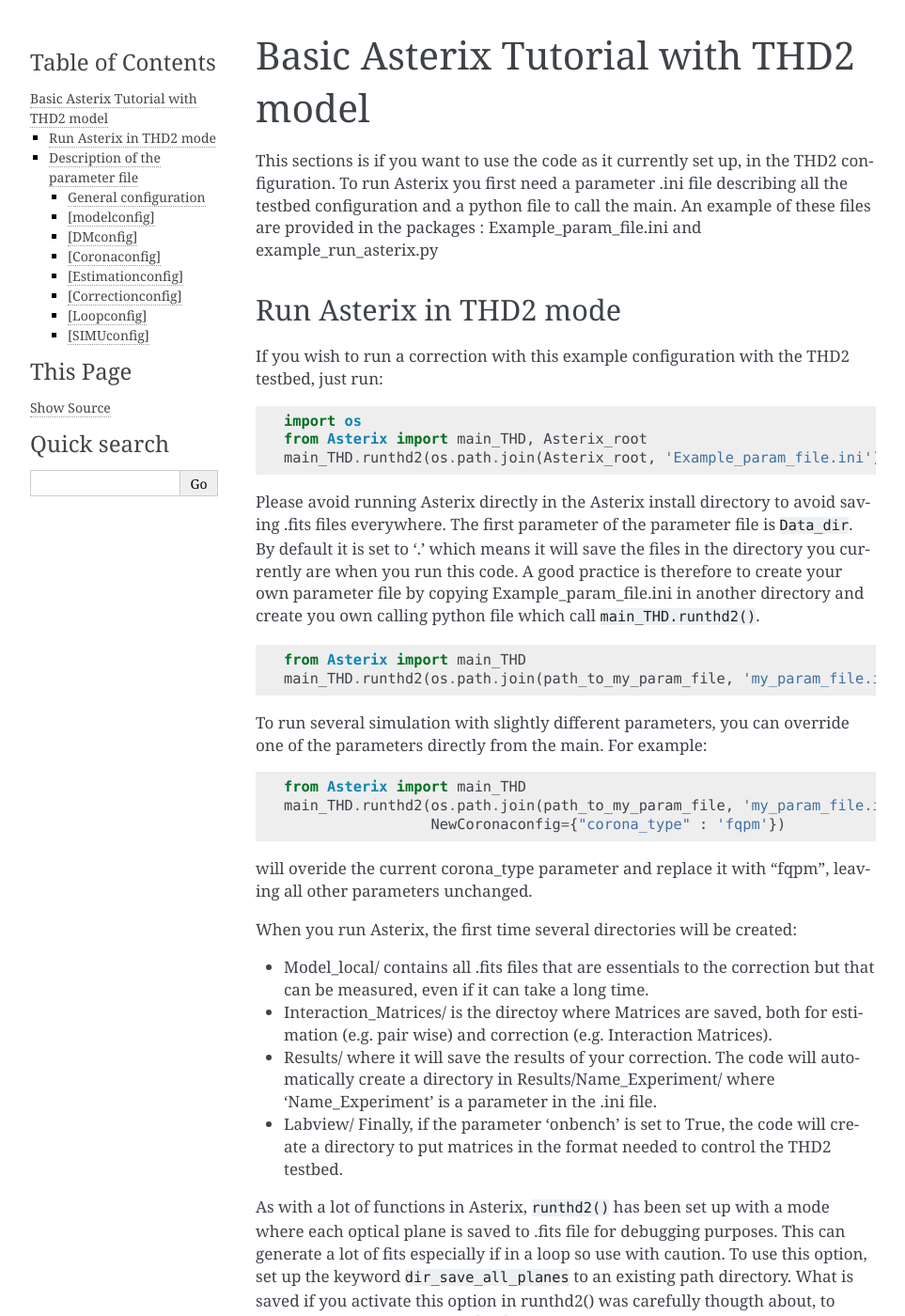
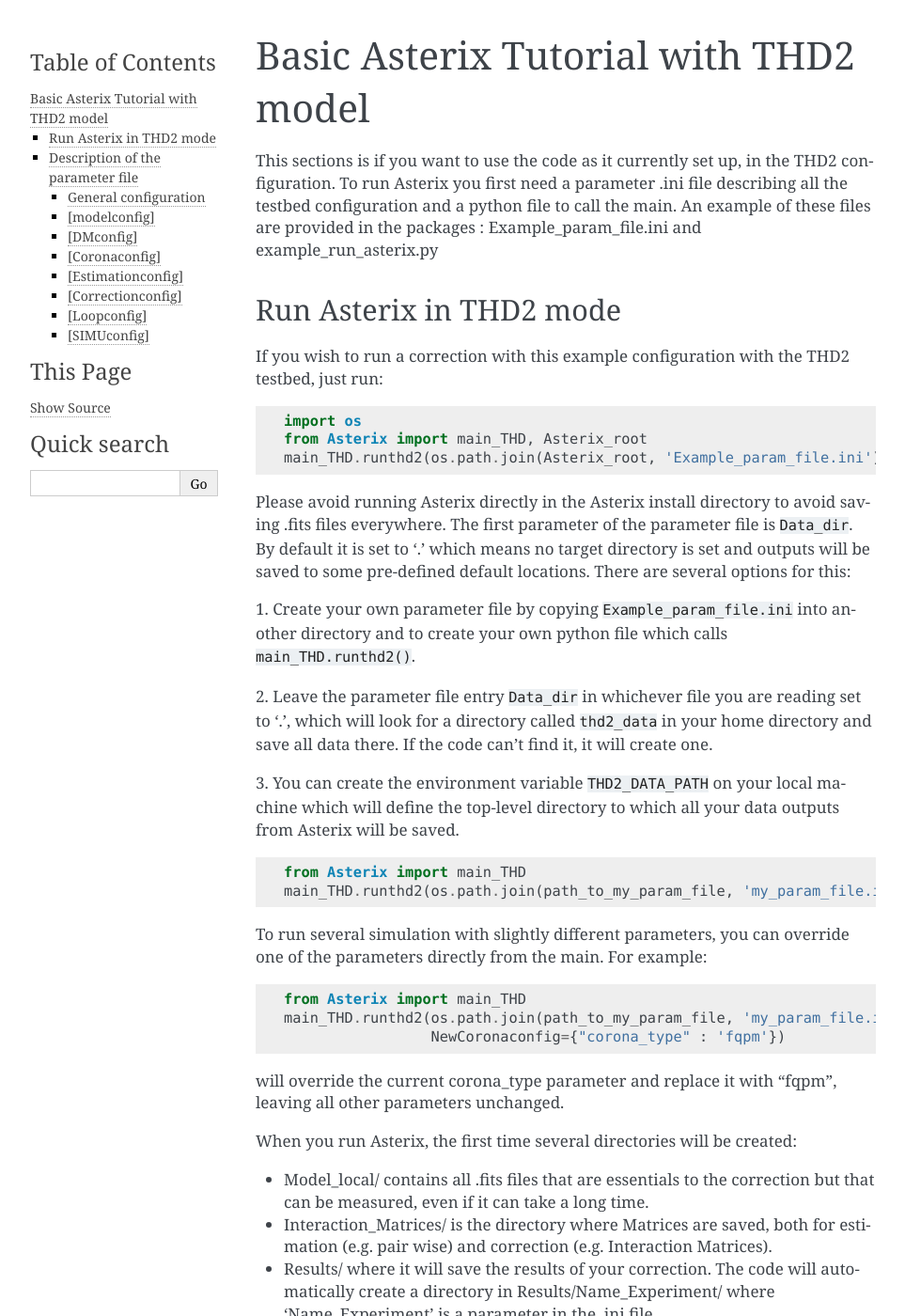
Before and after one commit to johanmazoyer/Asterix, a Sphinx documentation site: the page built from source/run_asterix.rst, in a window 1280 px wide and 1400 px high. Shown: the whole window at 94% size, without its empty margins (148-1111 px from the left). Built offline with Sphinx 7.4.7, drawn with Linux system fonts in a browser that asks for light colours.

Commit message:
Update docs.

```diff
--- a/source/run_asterix.rst
+++ b/source/run_asterix.rst
@@ -20,9 +20,17 @@ with the THD2 testbed, just run:
     main_THD.runthd2(os.path.join(Asterix_root, 'Example_param_file.ini'))
 
 Please avoid running Asterix directly in the Asterix install directory to avoid saving .fits files everywhere.
-The first parameter of the parameter file is ``Data_dir``. By default it is set to '.' which means it will save the files
-in the directory you currently are when you run this code. A good practice is therefore to create your own parameter file by
-copying Example_param_file.ini in another directory and create you own calling python file which call ``main_THD.runthd2()``.
+The first parameter of the parameter file is ``Data_dir``. By default it is set to '.' which means no target directory
+is set and outputs will be saved to some pre-defined default locations. There are several options for this:
+
+1. Create your own parameter file by copying ``Example_param_file.ini`` into another directory and to create
+your own python file which calls ``main_THD.runthd2()``.
+
+2. Leave the parameter file entry ``Data_dir`` in whichever file you are reading set to '.', which will look for a
+directory called ``thd2_data`` in your home directory and save all data there. If the code can't find it, it will create one.
+
+3. You can create the environment variable ``THD2_DATA_PATH`` on your local machine which will define the top-level
+directory to which all your data outputs from Asterix will be saved.
 
 .. code-block:: python
 
@@ -38,13 +46,13 @@ For example:
     main_THD.runthd2(os.path.join(path_to_my_param_file, 'my_param_file.ini'),
                      NewCoronaconfig={"corona_type" : 'fqpm'})
 
-will overide the current corona_type parameter and replace it with "fqpm", leaving all other parameters unchanged.
+will override the current corona_type parameter and replace it with "fqpm", leaving all other parameters unchanged.
 
 When you run Asterix, the first time several directories will be created:
 
 * Model_local/ contains all .fits files that are essentials to the correction but that can be measured, even if it can take a long time.
 
-* Interaction_Matrices/ is the directoy where Matrices are saved, both for estimation (e.g. pair wise) and correction (e.g. Interaction Matrices).
+* Interaction_Matrices/ is the directory where Matrices are saved, both for estimation (e.g. pair wise) and correction (e.g. Interaction Matrices).
 
 * Results/ where it will save the results of your correction. The code will automatically create a directory in Results/Name_Experiment/ where 'Name_Experiment' is a parameter in the .ini file.
 
```
